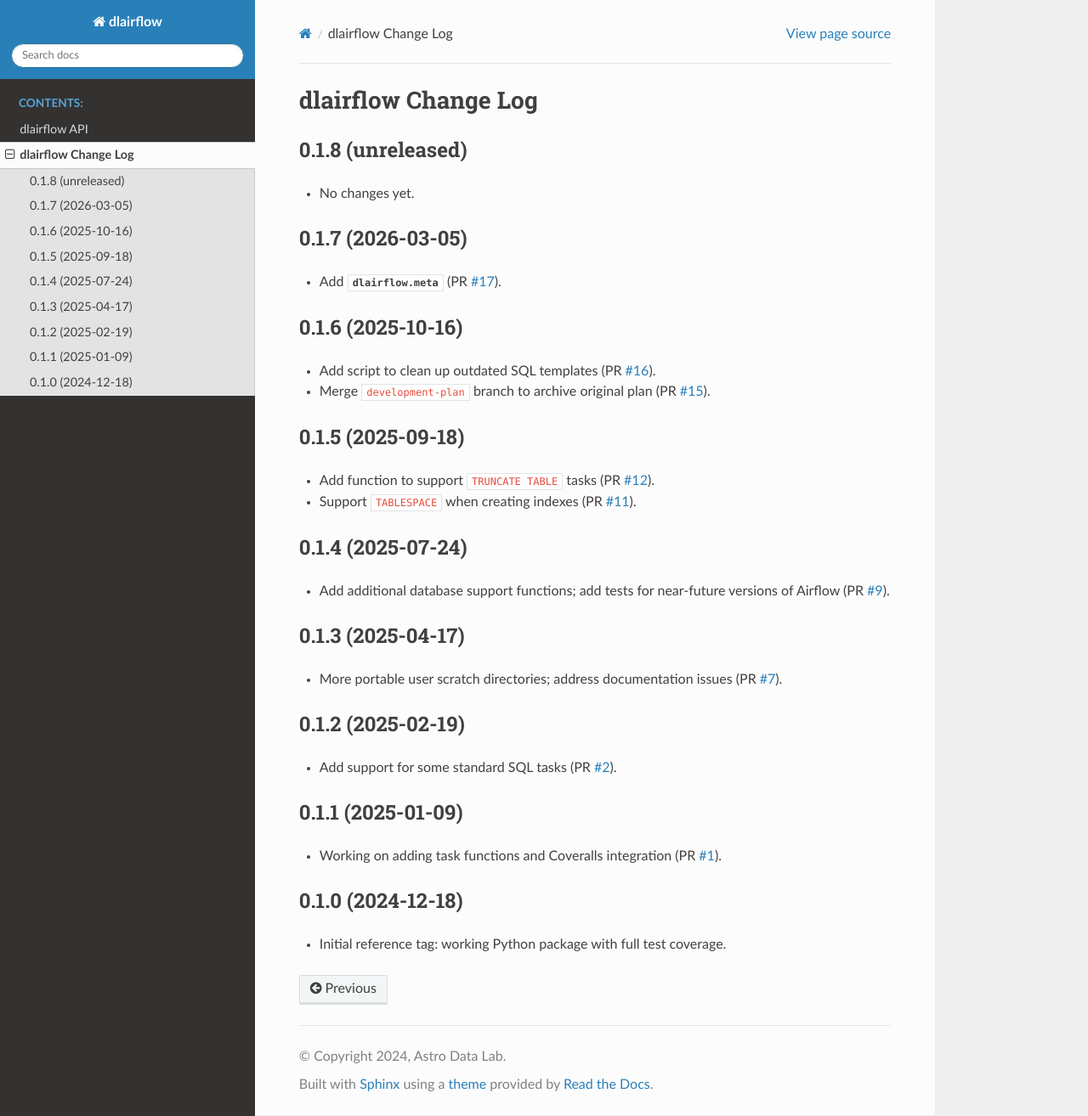
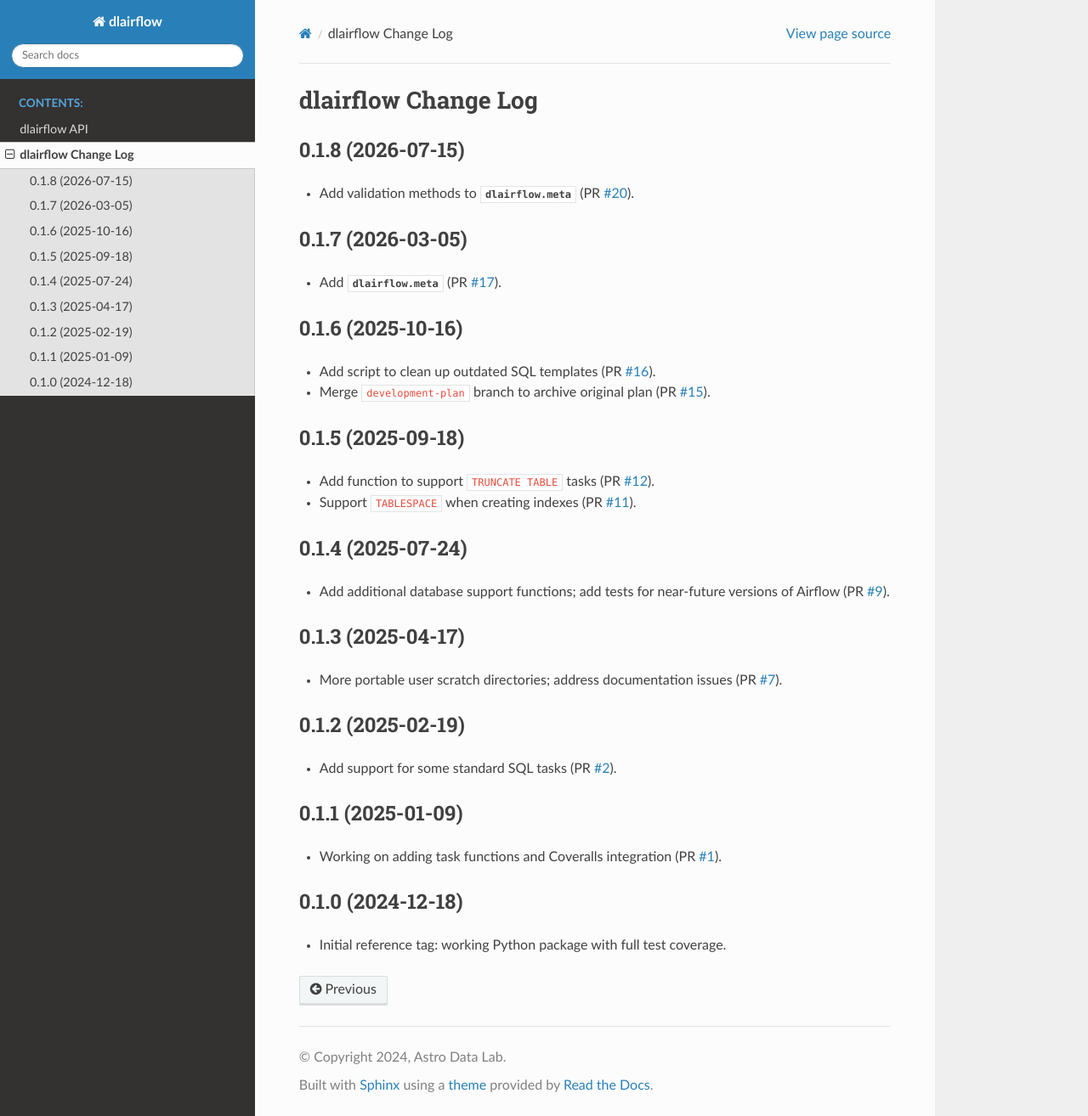
Before and after one commit to astro-datalab/dlairflow, a Sphinx documentation site: the page built from docs/changes.rst, in a window 1280 px wide and 1314 px high. Shown: the whole window at 85% size. Built offline with Sphinx 7.4.7 and the Read the Docs theme 3.1.0, drawn with Linux system fonts in a browser that asks for light colours.

Commit message:
preparing for next tag

```diff
--- a/dlairflow/__init__.py
+++ b/dlairflow/__init__.py
@@ -9,4 +9,4 @@ Reusable code components for building `Apache Airflow®`_ DAGs.
 .. _`Apache Airflow®`: https://airflow.apache.org
 """
 
-__version__ = '0.1.8.dev157'
+__version__ = '0.1.8'
--- a/docs/changes.rst
+++ b/docs/changes.rst
@@ -2,10 +2,12 @@
 dlairflow Change Log
 ====================
 
-0.1.8 (unreleased)
+0.1.8 (2026-07-15)
 ------------------
 
-* No changes yet.
+* Add validation methods to :mod:`dlairflow.meta` (PR `#20`_).
+
+.. _`#20`: https://github.com/astro-datalab/dlairflow/pull/20
 
 0.1.7 (2026-03-05)
 ------------------
```
